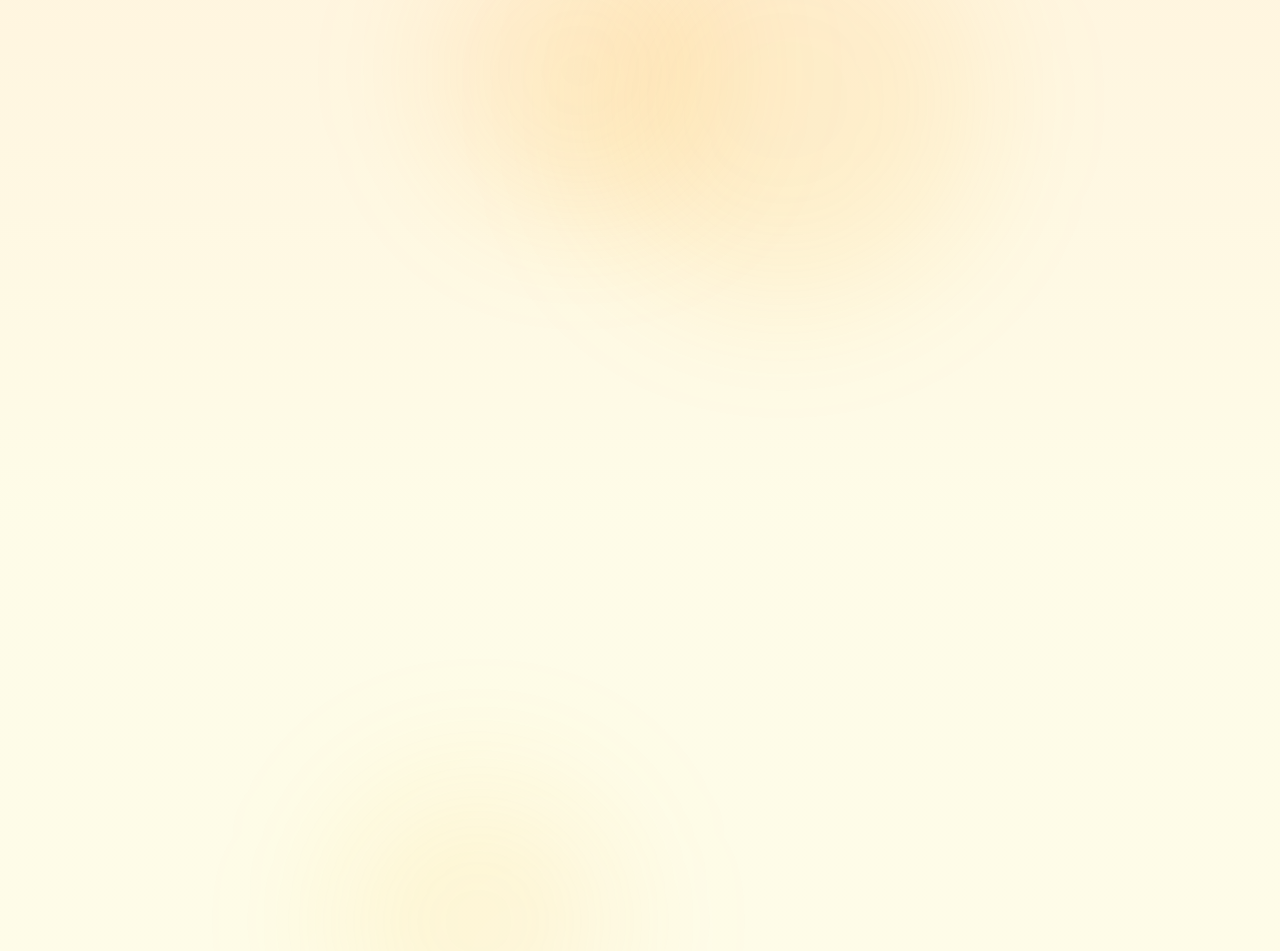
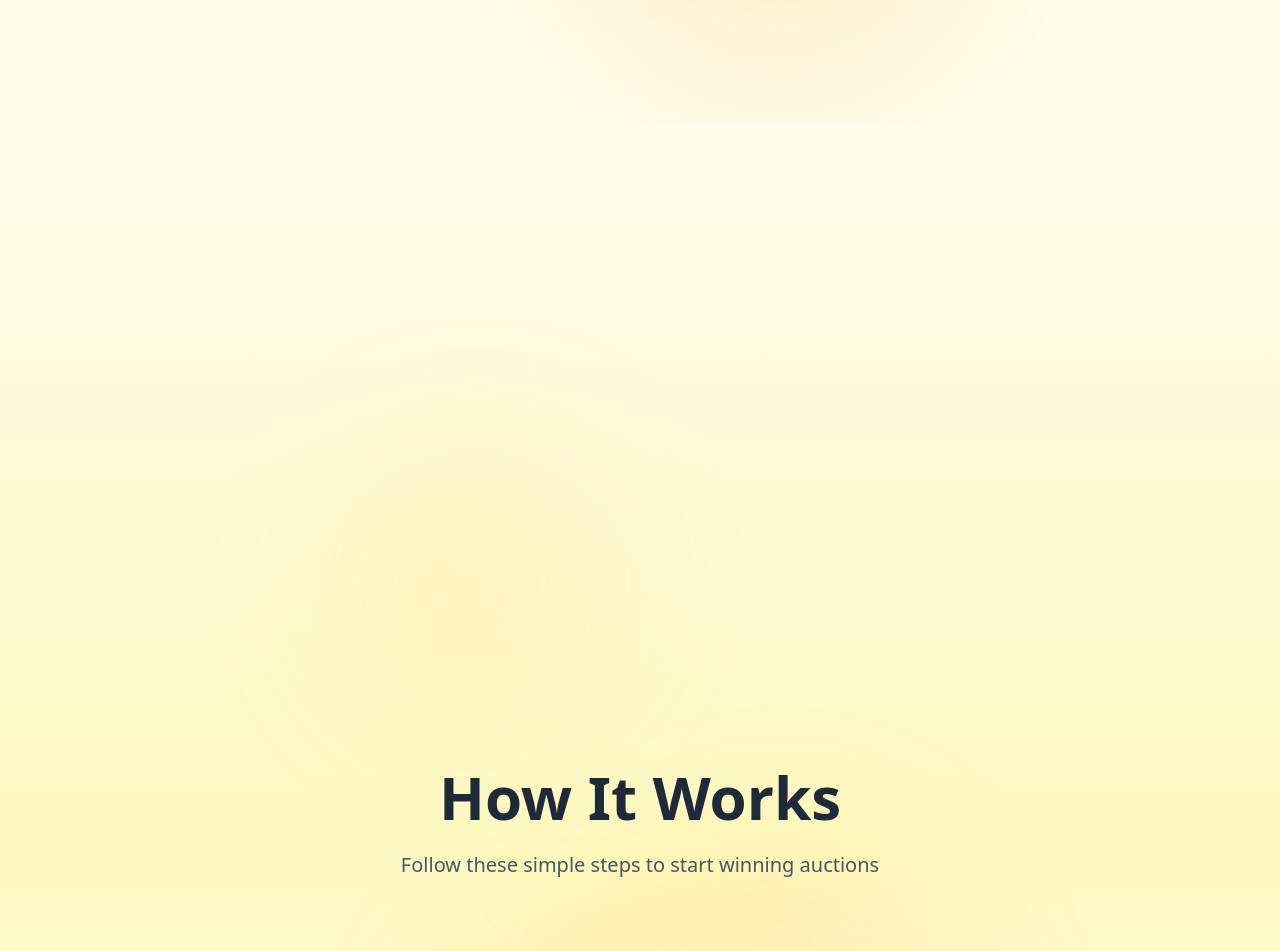
Before and after one commit to JacobSoh/IS216_G4_T20, a Next.js app: page / in a window 1280 px wide. Shown: the part 741-1692 px from the top of the page. Built offline with nearby package versions, Linux system fonts and the light colour scheme; no server answers; the database is empty.

Commit message:
added a welcome section, forgot to change branches

```diff
--- a/src/app/page.js
+++ b/src/app/page.js
@@ -177,29 +177,56 @@ export default function HomePage() {
     <div className="relative bg-gray-50 text-gray-800">
       <main>
         {/* Hero Section */}
-        <section ref={el => sectionsRef.current[0] = el} className="relative flex flex-col items-center justify-center pt-0 min-h-[150vh] overflow-hidden bg-gradient-to-b from-orange-100 to-yellow-50">
+        <section
+          ref={(el) => (sectionsRef.current[0] = el)}
+          className="relative flex flex-col items-center justify-center min-h-[100vh] overflow-hidden bg-gradient-to-b from-orange-100 via-yellow-50 to-amber-50"
+        >
           <FloatingShapes theme="orange" />
-          <div className={`relative z-10 px-6 text-center max-w-3xl transition-all duration-700 ${visibleSections.has(0) ? 'opacity-100 translate-y-0 scale-100' : 'opacity-0 translate-y-8 scale-95'}`}>
-            <h1 className="text-7xl md:text-8xl font-bold mb-6 text-orange-900 font-serif">BidHub</h1>
-            <p className="text-xl md:text-2xl text-gray-700 mb-8">Live auctions. Real-time bidding. Premium collectibles from anywhere.</p>
+          <div
+            className={`relative z-10 px-6 text-center max-w-3xl transition-all duration-700 ${visibleSections.has(0)
+                ? 'opacity-100 translate-y-0 scale-100'
+                : 'opacity-0 translate-y-8 scale-95'
+              }`}
+          >
+            <h1 className="text-7xl md:text-8xl font-bold mb-6 text-orange-900 font-serif">
+              BidHub
+            </h1>
+            <p className="text-xl md:text-2xl text-gray-700 mb-8">
+              Live auctions. Real-time bidding. Premium collectibles from anywhere.
+            </p>
           </div>
         </section>
 
         {/* How It Works Section */}
-        <section ref={el => sectionsRef.current[1] = el} className="relative flex items-center justify-center pt-0 min-h-[150vh] overflow-hidden bg-gradient-to-b from-yellow-50 to-[#fefce8]">
+        <section
+          ref={(el) => (sectionsRef.current[1] = el)}
+          className="relative flex flex-col items-center justify-center min-h-[180vh] overflow-hidden bg-gradient-to-b from-amber-50 via-yellow-100 to-orange-50"
+        >
           <FloatingShapes theme="yellow" />
-          <div className={`relative z-10 text-center px-6 max-w-4xl transition-all duration-700 ${visibleSections.has(1) ? 'opacity-100 translate-y-0 scale-100' : 'opacity-0 translate-y-8 scale-95'}`}>
-            <h2 className="text-5xl md:text-6xl font-bold text-gray-800 mb-6">How It Works</h2>
-            <p className="text-xl text-gray-600">Follow these simple steps to start winning auctions</p>
+          <div
+            className={`relative z-10 text-center px-6 max-w-4xl transition-all duration-700 ${visibleSections.has(1)
+                ? 'opacity-100 translate-y-0 scale-100'
+                : 'opacity-0 translate-y-8 scale-95'
+              }`}
+          >
+            <h2 className="text-5xl md:text-6xl font-bold text-gray-800 mb-6">
+              How It Works
+            </h2>
+            <p className="text-xl text-gray-600 mb-10">
+              Follow these simple steps to start winning auctions
+            </p>
           </div>
         </section>
 
         {/* Flow Steps Section */}
-        <section ref={el => sectionsRef.current[2] = el} className="relative pt-0 pb-20 min-h-[250vh] bg-gradient-to-b from-[#fefce8] to-[#fff5e1]">
+        <section
+          ref={(el) => (sectionsRef.current[2] = el)}
+          className="relative py-32 bg-gradient-to-b from-orange-50 via-amber-50 to-orange-100"
+        >
           <FloatingShapes theme="beige" />
-          <div className="relative z-10 max-w-6xl mx-auto py-0 space-y-12">
+          <div className="relative z-10 max-w-6xl mx-auto space-y-16">
             {steps.map((s, i) => (
-              <div key={i} ref={el => stepsRef.current[i] = el}>
+              <div key={i} ref={(el) => (stepsRef.current[i] = el)}>
                 <FlowStep
                   icon={s.icon}
                   label={s.label}
@@ -211,6 +238,28 @@ export default function HomePage() {
             ))}
           </div>
         </section>
+
+        {/* Welcome Section */}
+        <section
+          ref={(el) => (sectionsRef.current[3] = el)}
+          className="relative flex flex-col items-center justify-center min-h-[100vh] overflow-hidden bg-gradient-to-b from-orange-100 via-orange-50 to-[#fff5e1]"
+        >
+          <FloatingShapes theme="welcome" />
+          <div
+            className={`relative z-10 px-6 text-center max-w-3xl transition-all duration-700 ${visibleSections.has(3)
+                ? 'opacity-100 translate-y-0 scale-100'
+                : 'opacity-0 translate-y-8 scale-95'
+              }`}
+          >
+            <h1 className="text-7xl md:text-8xl font-bold mb-6 text-orange-600 font-serif">
+              Welcome!
+            </h1>
+            <p className="text-xl md:text-2xl text-gray-700 mb-8">
+              Start bidding and winning.
+            </p>
+          </div>
+        </section>
+
 
         {/* Featured Auctions Section */}
         <section ref={featuredRef} className="min-h-screen relative pt-10 bg-gradient-to-b from-[#fff5e1] to-[#ffefea]">
```
